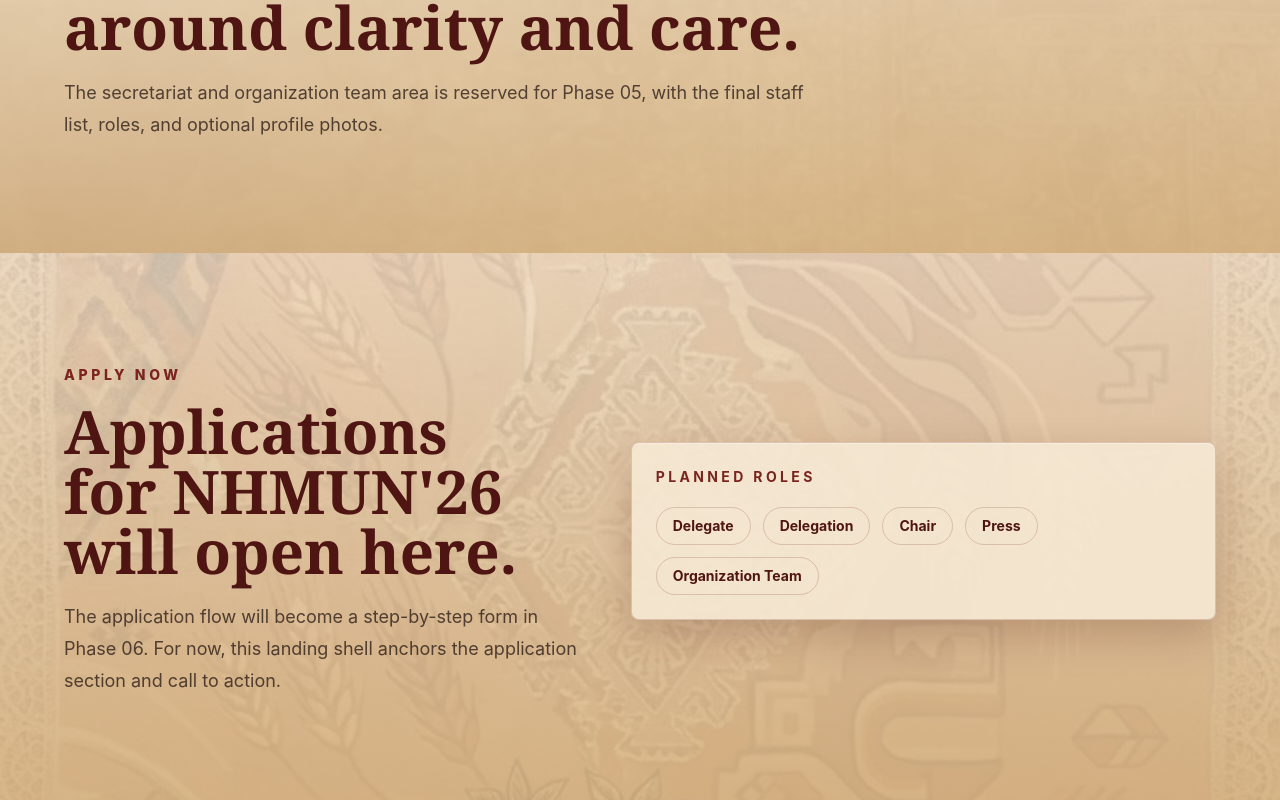
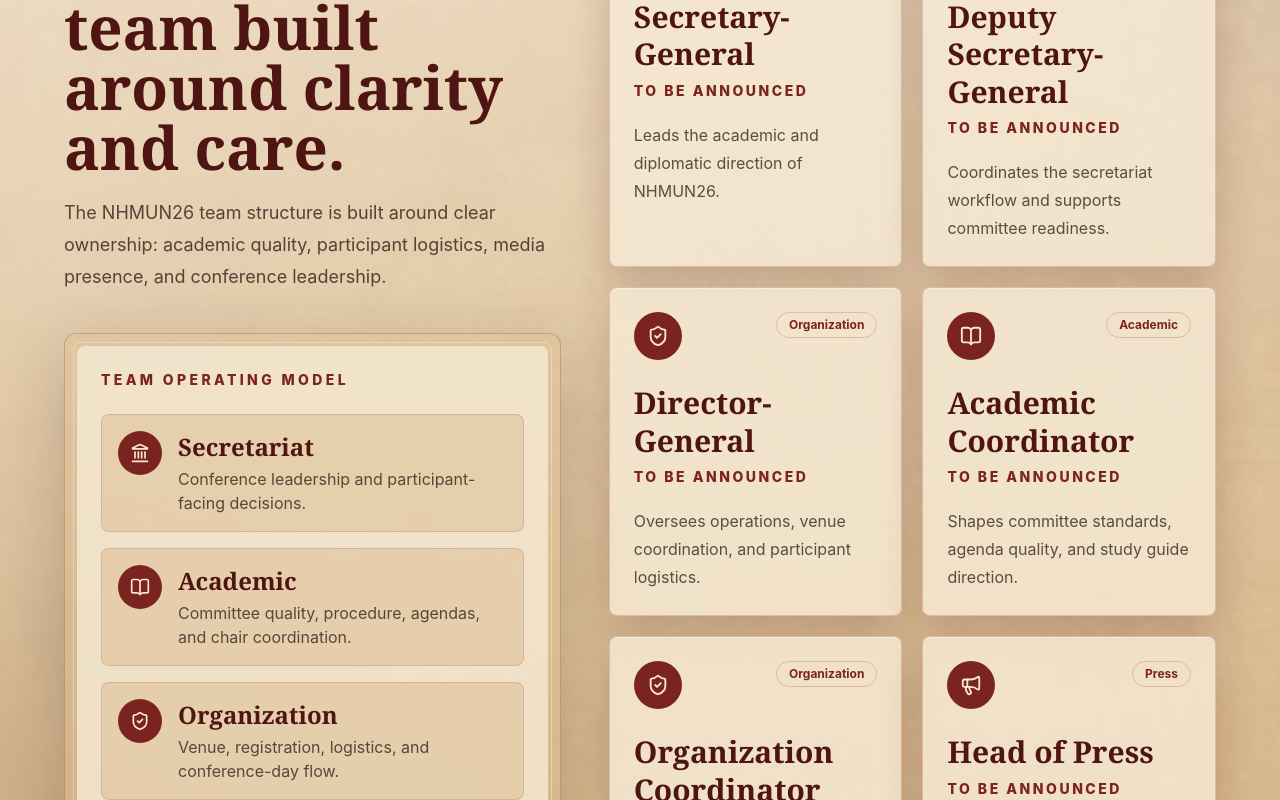
Before and after one commit to emir-ertunc/nhmun26-site, a React (Vite) app: page / in a window 1280 px wide. Shown: the part 3380-4180 px from the top of the page. Built offline with nearby package versions, Linux system fonts and the light colour scheme.

Commit message:
phase 05: add team section

```diff
--- a/src/App.tsx
+++ b/src/App.tsx
@@ -7,9 +7,12 @@
   Gauge,
   Landmark,
   Languages,
+  Megaphone,
   MapPin,
   Menu,
+  PenLine,
   ScrollText,
+  ShieldCheck,
   UsersRound,
   X,
 } from 'lucide-react'
@@ -29,6 +32,7 @@
   conferenceRhythm,
   navigationItems,
 } from './data/conference'
+import { teamDepartments, teamMembers } from './data/team'
 import { cn } from './lib/cn'
 
 const countdownLabels = {
@@ -42,6 +46,13 @@
 
 const aboutHighlightIcons = [Clock3, BookOpen, MapPin, Landmark] as const
 const aboutPillarIcons = [ScrollText, Compass, UsersRound] as const
+const teamDepartmentIcons = {
+  Academic: BookOpen,
+  Organization: ShieldCheck,
+  Press: Megaphone,
+  Secretariat: Landmark,
+} as const
+const teamSummaryIcons = [Landmark, BookOpen, ShieldCheck, PenLine] as const
 
 function getCountdownParts(targetDate: Date) {
   const total = Math.max(0, targetDate.getTime() - Date.now())
@@ -550,6 +561,84 @@
   )
 }
 
+function TeamMemberCard({ member }: { member: (typeof teamMembers)[number] }) {
+  const Icon = teamDepartmentIcons[member.department]
+
+  return (
+    <ParchmentCard className="flex h-full flex-col">
+      <div className="flex items-start justify-between gap-4">
+        <div className="flex size-12 shrink-0 items-center justify-center rounded-full bg-burgundy text-cream">
+          <Icon aria-hidden size={22} />
+        </div>
+        <span className="rounded-full border border-burgundy/20 px-3 py-1 text-xs font-bold text-burgundy">
+          {member.department}
+        </span>
+      </div>
+      <h3 className="mt-6 font-serif text-3xl font-bold leading-tight text-burgundy-dark">
+        {member.role}
+      </h3>
+      <p className="mt-2 text-sm font-extrabold uppercase tracking-[0.18em] text-burgundy">
+        {member.name}
+      </p>
+      <p className="mt-5 leading-7 text-ink/72">{member.bio}</p>
+    </ParchmentCard>
+  )
+}
+
+function TeamSection() {
+  return (
+    <Section background={nhmunImages.team} id="team">
+      <div className="grid items-start gap-12 lg:grid-cols-[0.9fr_1.1fr]">
+        <div>
+          <SectionIntro
+            body="The NHMUN26 team structure is built around clear ownership: academic quality, participant logistics, media presence, and conference leadership."
+            eyebrow="Our Team"
+            title="A conference team built around clarity and care."
+          />
+
+          <DecorativeFrame className="mt-10 bg-cream/35">
+            <div className="rounded-lg bg-cream/82 p-6">
+              <p className="text-sm font-extrabold uppercase tracking-[0.24em] text-burgundy">
+                Team operating model
+              </p>
+              <div className="mt-6 grid gap-4">
+                {teamDepartments.map((department, index) => {
+                  const Icon = teamSummaryIcons[index]
+
+                  return (
+                    <div
+                      className="grid gap-4 rounded-lg border border-burgundy/15 bg-parchment/45 p-4 sm:grid-cols-[auto_1fr]"
+                      key={department.label}
+                    >
+                      <div className="flex size-11 items-center justify-center rounded-full bg-burgundy text-cream">
+                        <Icon aria-hidden size={20} />
+                      </div>
+                      <div>
+                        <h3 className="font-serif text-2xl font-bold text-burgundy-dark">
+                          {department.label}
+                        </h3>
+                        <p className="mt-1 leading-6 text-ink/72">
+                          {department.description}
+                        </p>
+                      </div>
+                    </div>
+                  )
+                })}
+              </div>
+            </div>
+          </DecorativeFrame>
+        </div>
+
+        <div className="grid gap-5 sm:grid-cols-2">
+          {teamMembers.map((member) => (
+            <TeamMemberCard key={member.id} member={member} />
+          ))}
+        </div>
+      </div>
+    </Section>
+  )
+}
+
 function App() {
   return (
     <main className="min-h-screen bg-parchment text-ink">
@@ -560,13 +649,7 @@
 
       <CommitteesSection />
 
-      <Section background={nhmunImages.team} id="team">
-        <SectionIntro
-          body="The secretariat and organization team area is reserved for Phase 05, with the final staff list, roles, and optional profile photos."
-          eyebrow="Our Team"
-          title="A conference team built around clarity and care."
-        />
-      </Section>
+      <TeamSection />
 
       <Section background={nhmunImages.apply} id="apply">
         <div className="grid items-center gap-10 lg:grid-cols-[0.9fr_1fr]">
--- /dev/null
+++ b/src/data/team.ts
@@ -0,0 +1,72 @@
+export type TeamMember = {
+  bio: string
+  department: 'Secretariat' | 'Academic' | 'Organization' | 'Press'
+  id: string
+  name: string
+  role: string
+}
+
+export const teamMembers = [
+  {
+    bio: 'Leads the academic and diplomatic direction of NHMUN26.',
+    department: 'Secretariat',
+    id: 'secretary-general',
+    name: 'To be announced',
+    role: 'Secretary-General',
+  },
+  {
+    bio: 'Coordinates the secretariat workflow and supports committee readiness.',
+    department: 'Secretariat',
+    id: 'deputy-secretary-general',
+    name: 'To be announced',
+    role: 'Deputy Secretary-General',
+  },
+  {
+    bio: 'Oversees operations, venue coordination, and participant logistics.',
+    department: 'Organization',
+    id: 'director-general',
+    name: 'To be announced',
+    role: 'Director-General',
+  },
+  {
+    bio: 'Shapes committee standards, agenda quality, and study guide direction.',
+    department: 'Academic',
+    id: 'academic-coordinator',
+    name: 'To be announced',
+    role: 'Academic Coordinator',
+  },
+  {
+    bio: 'Organizes the delegate experience across registration and conference days.',
+    department: 'Organization',
+    id: 'organization-coordinator',
+    name: 'To be announced',
+    role: 'Organization Coordinator',
+  },
+  {
+    bio: 'Builds the public voice of the conference through media and coverage.',
+    department: 'Press',
+    id: 'head-of-press',
+    name: 'To be announced',
+    role: 'Head of Press',
+  },
+] as const satisfies readonly TeamMember[]
+
+export const teamDepartments = [
+  {
+    description: 'Conference leadership and participant-facing decisions.',
+    label: 'Secretariat',
+  },
+  {
+    description:
+      'Committee quality, procedure, agendas, and chair coordination.',
+    label: 'Academic',
+  },
+  {
+    description: 'Venue, registration, logistics, and conference-day flow.',
+    label: 'Organization',
+  },
+  {
+    description: 'Visual communication, media coverage, and social presence.',
+    label: 'Press',
+  },
+] as const
```
